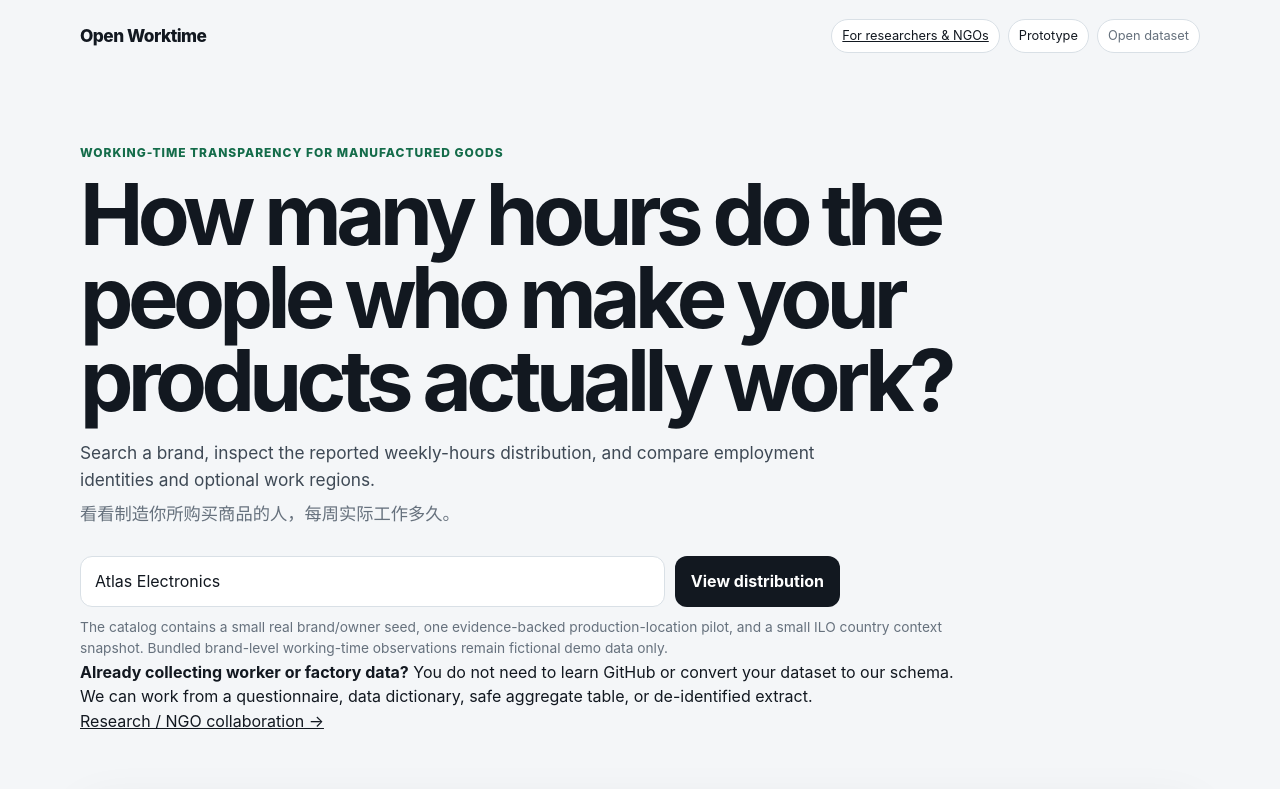
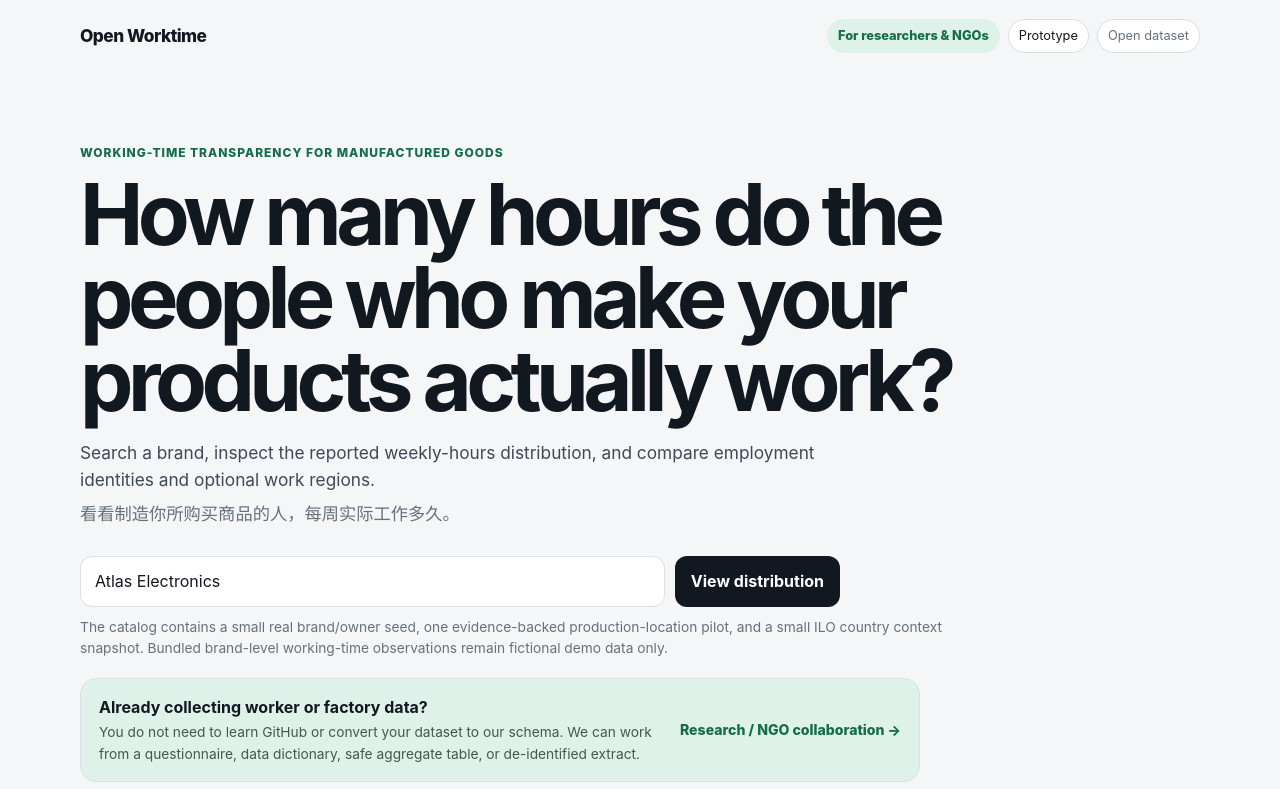
Before and after one commit to 6jingyong/open-worktime, a plain HTML site: page index.html in a window 1280 px wide. Shown: the top 789 px of the page. Drawn offline with Linux system fonts and the light colour scheme.

Commit message:
styles: add partner entry points to main site

```diff
--- a/styles.css
+++ b/styles.css
@@ -71,6 +71,13 @@ footer {
 }
 
 .badge-muted { color: var(--muted); }
+.partner-badge {
+  text-decoration: none;
+  color: var(--accent);
+  background: var(--accent-soft);
+  border-color: transparent;
+  font-weight: 800;
+}
 
 .hero {
   padding: 72px 0 56px;
@@ -174,6 +181,37 @@ small,
 .demo-notice {
   margin: 10px 0 0;
   font-size: 0.86rem;
+}
+
+.partner-callout {
+  margin-top: 18px;
+  max-width: 840px;
+  padding: 16px 18px;
+  display: flex;
+  align-items: center;
+  justify-content: space-between;
+  gap: 18px;
+  border: 1px solid var(--line);
+  border-radius: 16px;
+  background: var(--accent-soft);
+}
+
+.partner-callout div {
+  display: grid;
+  gap: 3px;
+}
+
+.partner-callout span {
+  color: #3e5b4d;
+  font-size: 0.86rem;
+}
+
+.partner-callout a {
+  flex: 0 0 auto;
+  color: var(--accent);
+  font-weight: 800;
+  text-decoration: none;
+  font-size: 0.88rem;
 }
 
 .panel {
@@ -337,6 +375,12 @@ footer {
   font-size: 0.86rem;
 }
 
+.footer-links {
+  display: flex;
+  flex-wrap: wrap;
+  gap: 14px;
+}
+
 .sr-only {
   position: absolute;
   width: 1px;
@@ -358,5 +402,7 @@ footer {
   .panel-heading { flex-direction: column; }
   .sample-card { text-align: left; width: 100%; }
   .hist-row { grid-template-columns: 62px minmax(0, 1fr) 74px; gap: 8px; }
+  .partner-callout { align-items: flex-start; flex-direction: column; }
+  .header-badges .badge-muted { display: none; }
   footer { align-items: flex-start; flex-direction: column; justify-content: center; padding: 20px 0; }
 }
```
